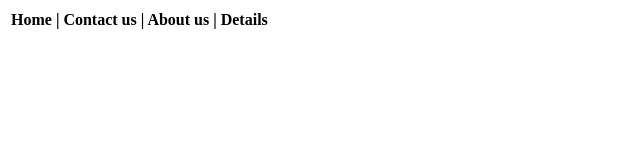
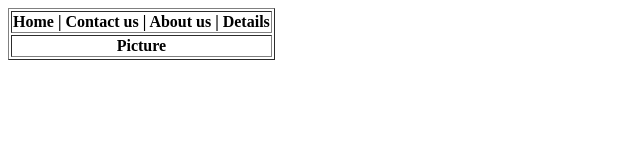
Before and after one commit to Ankurkumar8527/FSDCSEB2025, a plain HTML site: page exercise1.html in a window 1280 px wide. Shown: the whole page, without its empty margins (0-640 px from the left). Drawn offline with Linux system fonts and the light colour scheme.

Commit message:
your message

```diff
--- a/exercise1.html
+++ b/exercise1.html
@@ -6,9 +6,14 @@
     <title>Document</title>
 </head>
 <body>
-    <table>
+    <table border="1">
         <tr>
             <th>Home | Contact us | About us | Details </th>
+        </tr>
+        <tr>
+            <th>
+                Picture
+            </th>
         </tr>
     </table>
 </body>
```
